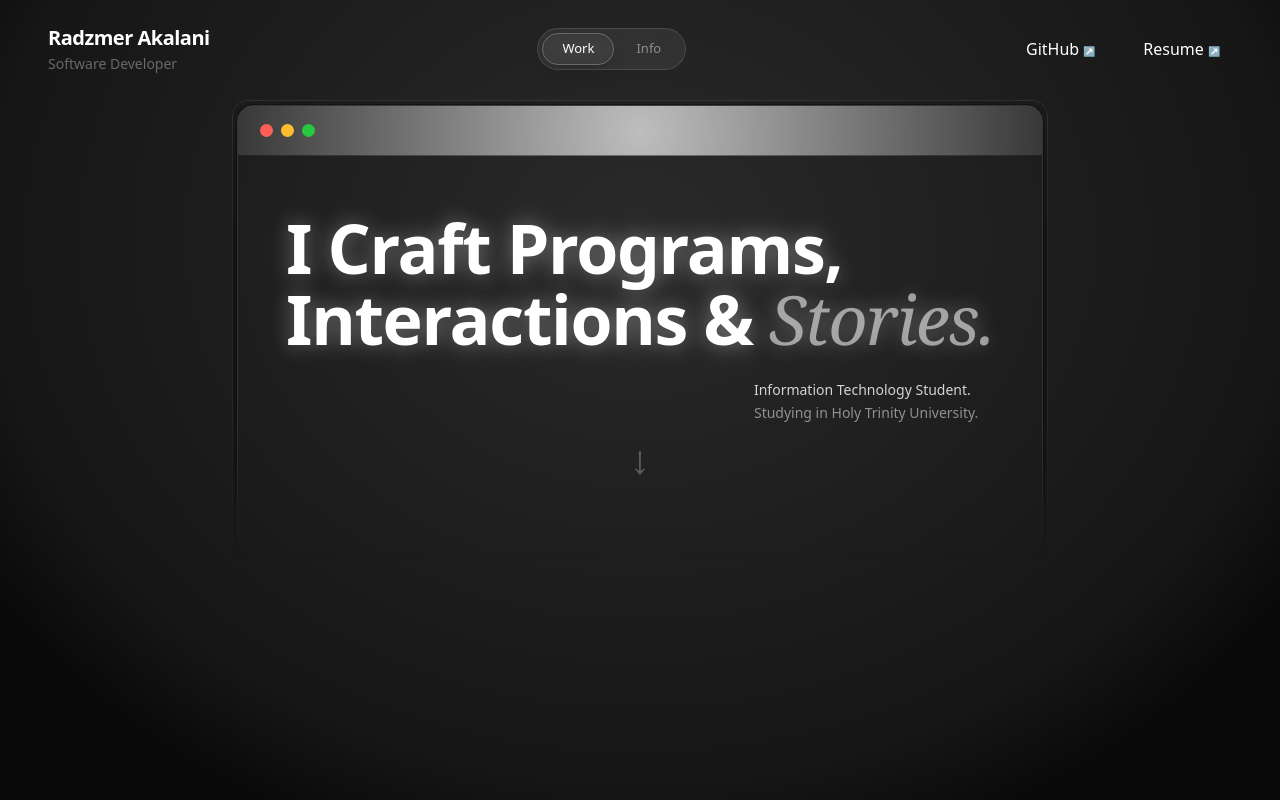
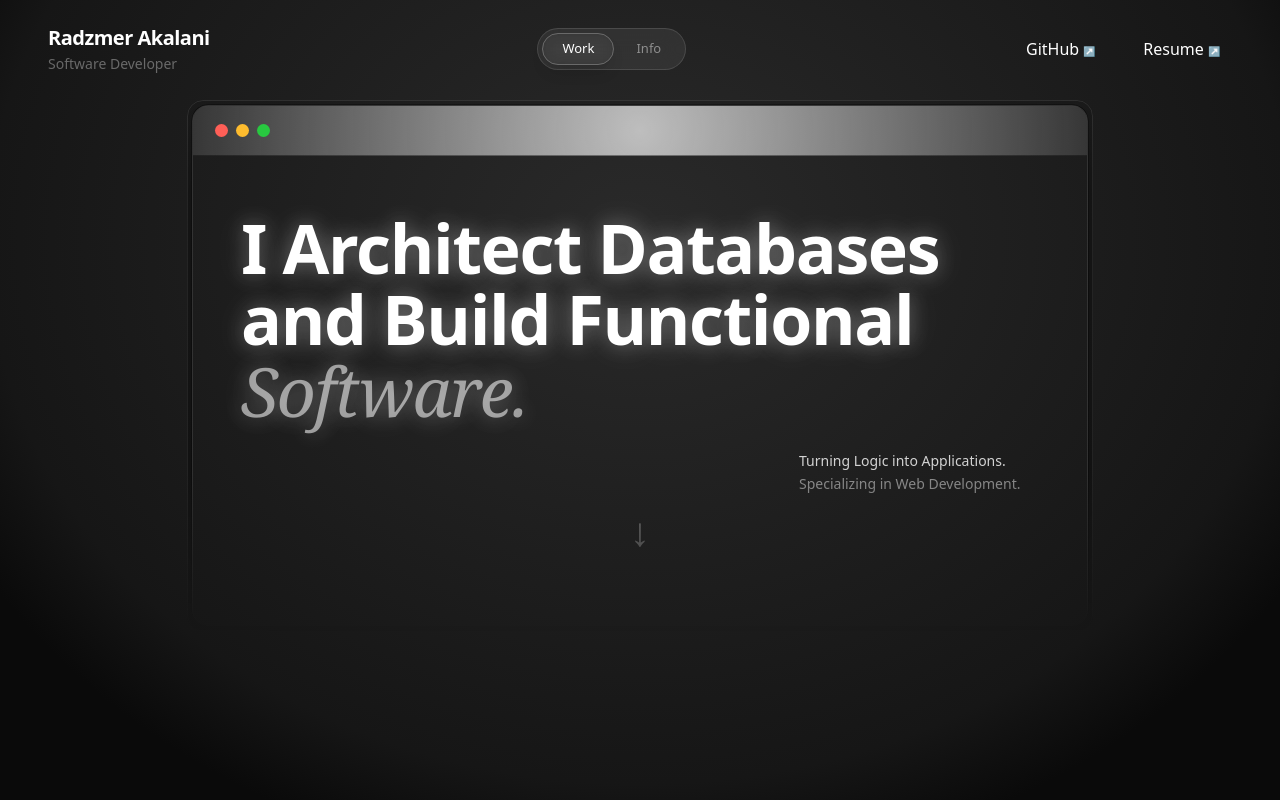
Before and after one commit to zdarkin/Portfolio, a website: page index.html in a window 1280 px wide. Drawn offline with Linux system fonts and the light colour scheme.

Commit message:
Replaced some placeholders

```diff
--- a/components/style.css
+++ b/components/style.css
@@ -11,12 +11,12 @@
 }
 
 /* Hide scrollbar for Chrome, Safari and Opera */
-#section-info::-webkit-scrollbar {
+#section-info::-webkit-scrollbar, #section-work::-webkit-scrollbar {
   display: none;
 }
 
 /* Hide scrollbar for IE, Edge and Firefox */
-#section-info {
+#section-info, #section-work {
   -ms-overflow-style: none;  /* IE and Edge */
   scrollbar-width: none;  /* Firefox */
 }
--- a/index.html
+++ b/index.html
@@ -87,13 +87,13 @@
             </div>
             <h1 class="text-[clamp(36px,6vw,68px)] font-semibold leading-[1.05] tracking-[-0.02em] mb-6"
               style="text-shadow: 0 0 20px rgba(255,255,255,0.3), 0 0 40px rgba(255,255,255,0.15)">
-              I Craft Programs,<br />
-              Interactions &amp;
-              <span class="font-serif italic font-normal text-white/55">Stories.</span>
+              I Architect Databases and
+              Build Functional
+              <span class="font-serif italic font-normal text-white/55">Software.</span>
             </h1>
             <div class="sm:ml-auto sm:max-w-60 text-[14px] leading-relaxed">
-              <p class="text-white/80">Information Technology Student.</p>
-              <p class="text-white/50">Studying in Holy Trinity University.</p>
+              <p class="text-white/80">Turning Logic into Applications.</p>
+              <p class="text-white/50">Specializing in Web Development.</p>
             </div>
             <div class="bouncingArrow cursor-default">↓</div>
           </div>
```
